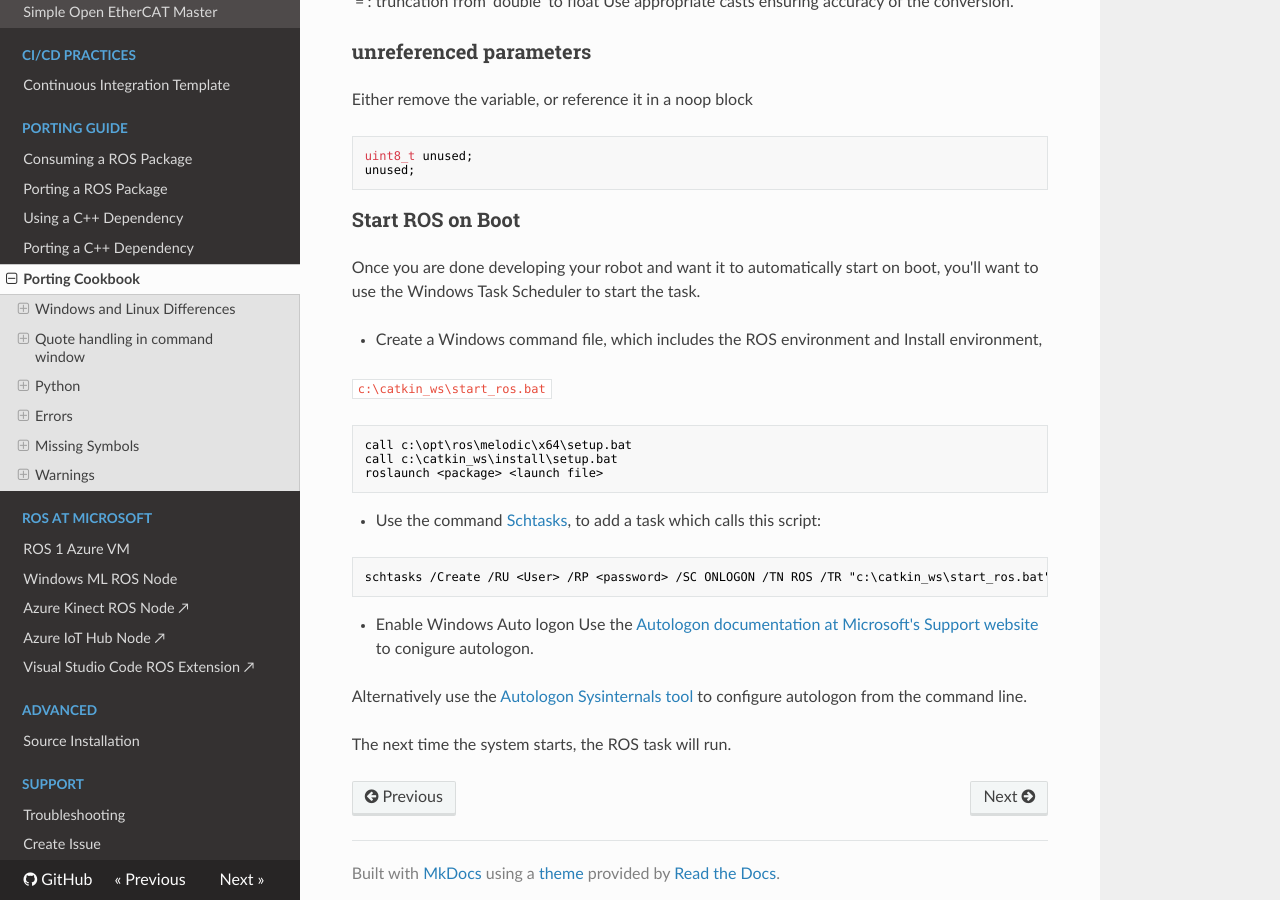
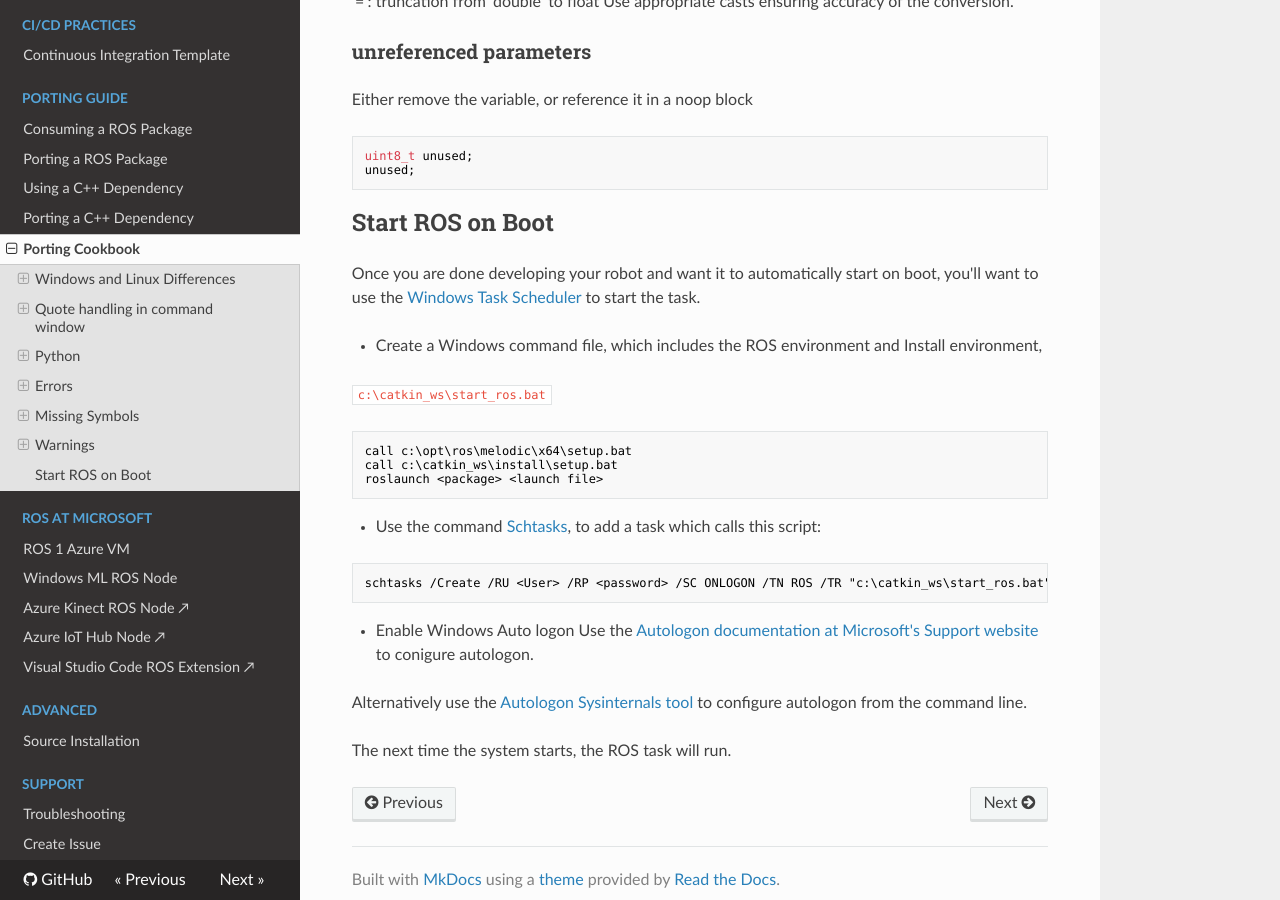
Before and after one commit to ms-iot/ROSOnWindows, an MkDocs documentation site: the page built from docs/Porting/Cookbook.md, in a window 1280 px wide and 900 px high, scrolled down 5800 px. Built offline with MkDocs 1.6.1, drawn with Linux system fonts in a browser that asks for light colours; nearby versions of some CDN libraries; some of the changed lines change nothing that is shown.

Commit message:
minor edit for style.

````diff
--- a/docs/Porting/Cookbook.md
+++ b/docs/Porting/Cookbook.md
@@ -212,8 +212,8 @@
 unused;
 ```
 
-### Start ROS on Boot
-Once you are done developing your robot and want it to automatically start on boot, you'll want to use the Windows Task Scheduler to start the task.
+## Start ROS on Boot
+Once you are done developing your robot and want it to automatically start on boot, you'll want to use the [Windows Task Scheduler][taskschd] to start the task.
 
 * Create a Windows command file, which includes the ROS environment and Install environment,
 
@@ -234,3 +234,5 @@
 Alternatively use the [Autologon Sysinternals tool](https://docs.microsoft.com/en-us/sysinternals/downloads/autologon) to configure autologon from the command line.
 
 The next time the system starts, the ROS task will run.
+
+[taskschd]: https://docs.microsoft.com/en-us/windows/win32/taskschd
````
